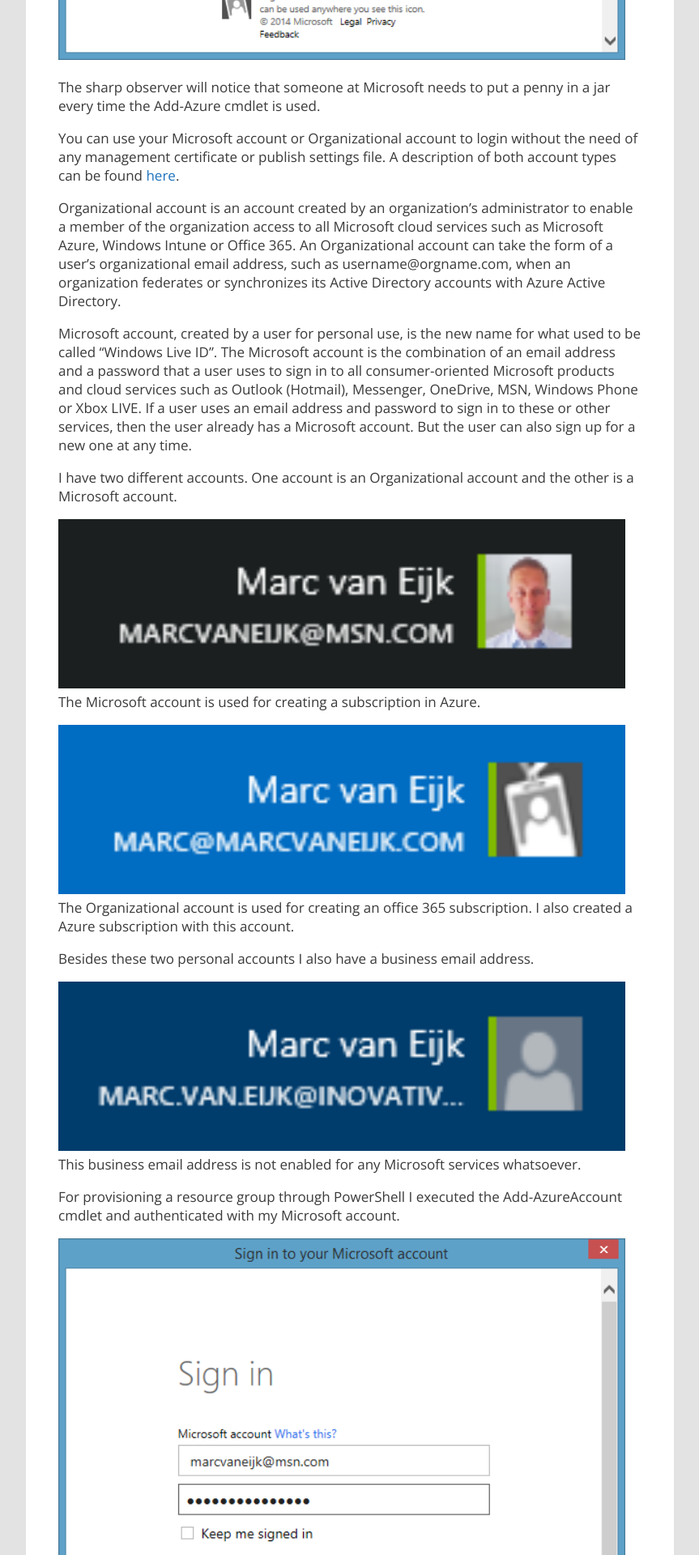
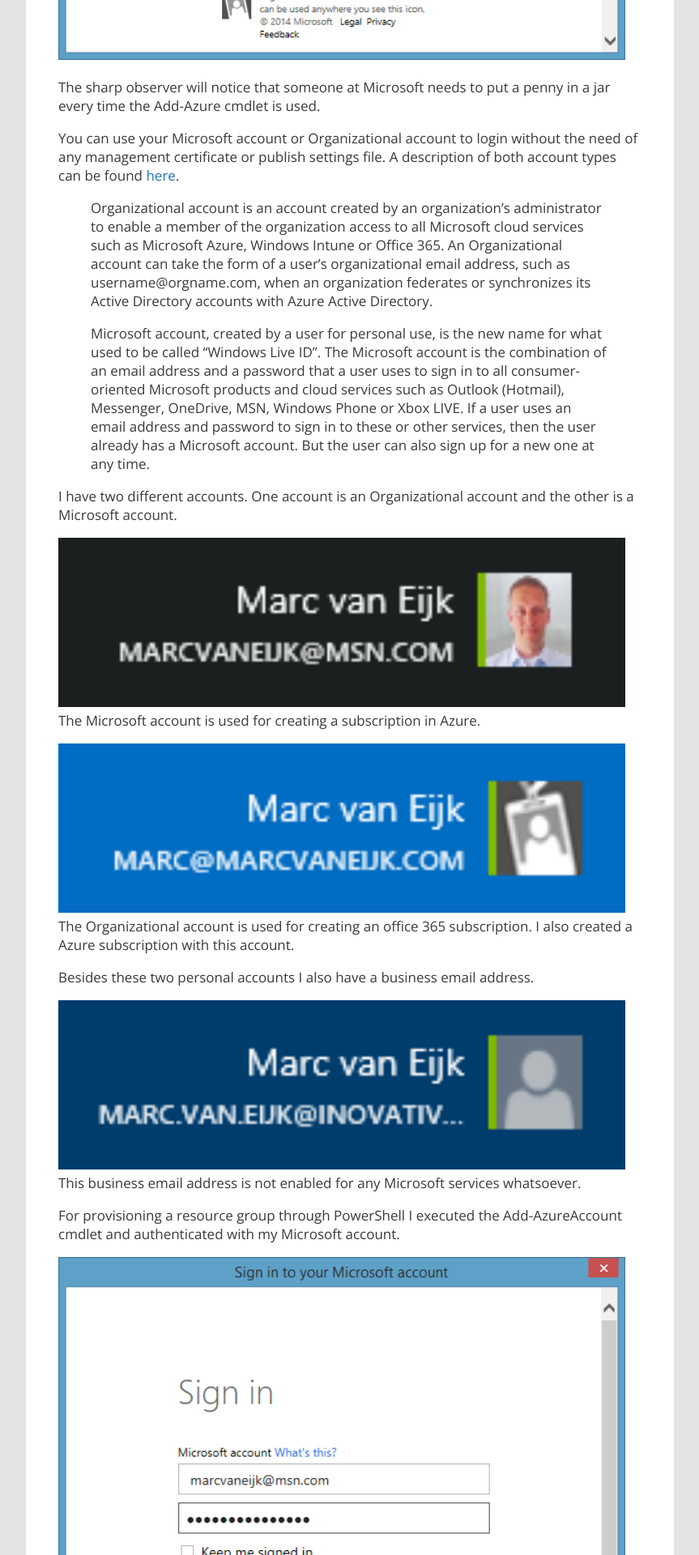
Before and after one commit to marcvaneijk/marcvaneijk.old, a Jekyll site: the page built from _posts/2014-12-30-addazureaccount.md, in a window 1280 px wide. Shown: the part 1226-3146 px from the top of the page at 81% size, without its empty margins (58-921 px from the left). Built offline with Jekyll 4.4.1, drawn with Linux system fonts in a browser that asks for light colours; nearby versions of some CDN libraries.

```diff
--- a/_posts/2014-12-30-addazureaccount.md
+++ b/_posts/2014-12-30-addazureaccount.md
@@ -15,9 +15,9 @@ The sharp observer will notice that someone at Microsoft needs to put a penny in
 
 You can use your Microsoft account or Organizational account to login without the need of any management certificate or publish settings file. A description of both account types can be found [here](http://msdn.microsoft.com/en-us/subscriptions/dn531048.aspx).
 
-Organizational account is an account created by an organization’s administrator to enable a member of the organization access to all Microsoft cloud services such as Microsoft Azure, Windows Intune or Office 365. An Organizational account can take the form of a user’s organizational email address, such as username@orgname.com, when an organization federates or synchronizes its Active Directory accounts with Azure Active Directory.
-
-Microsoft account, created by a user for personal use, is the new name for what used to be called “Windows Live ID”. The Microsoft account is the combination of an email address and a password that a user uses to sign in to all consumer-oriented Microsoft products and cloud services such as Outlook (Hotmail), Messenger, OneDrive, MSN, Windows Phone or Xbox LIVE. If a user uses an email address and password to sign in to these or other services, then the user already has a Microsoft account. But the user can also sign up for a new one at any time.
+> Organizational account is an account created by an organization’s administrator to enable a member of the organization access to all Microsoft cloud services such as Microsoft Azure, Windows Intune or Office 365. An Organizational account can take the form of a user’s organizational email address, such as username@orgname.com, when an organization federates or synchronizes its Active Directory accounts with Azure Active Directory.
+>
+> Microsoft account, created by a user for personal use, is the new name for what used to be called “Windows Live ID”. The Microsoft account is the combination of an email address and a password that a user uses to sign in to all consumer-oriented Microsoft products and cloud services such as Outlook (Hotmail), Messenger, OneDrive, MSN, Windows Phone or Xbox LIVE. If a user uses an email address and password to sign in to these or other services, then the user already has a Microsoft account. But the user can also sign up for a new one at any time.
 
 I have two different accounts. One account is an Organizational account and the other is a Microsoft account.
 
```
